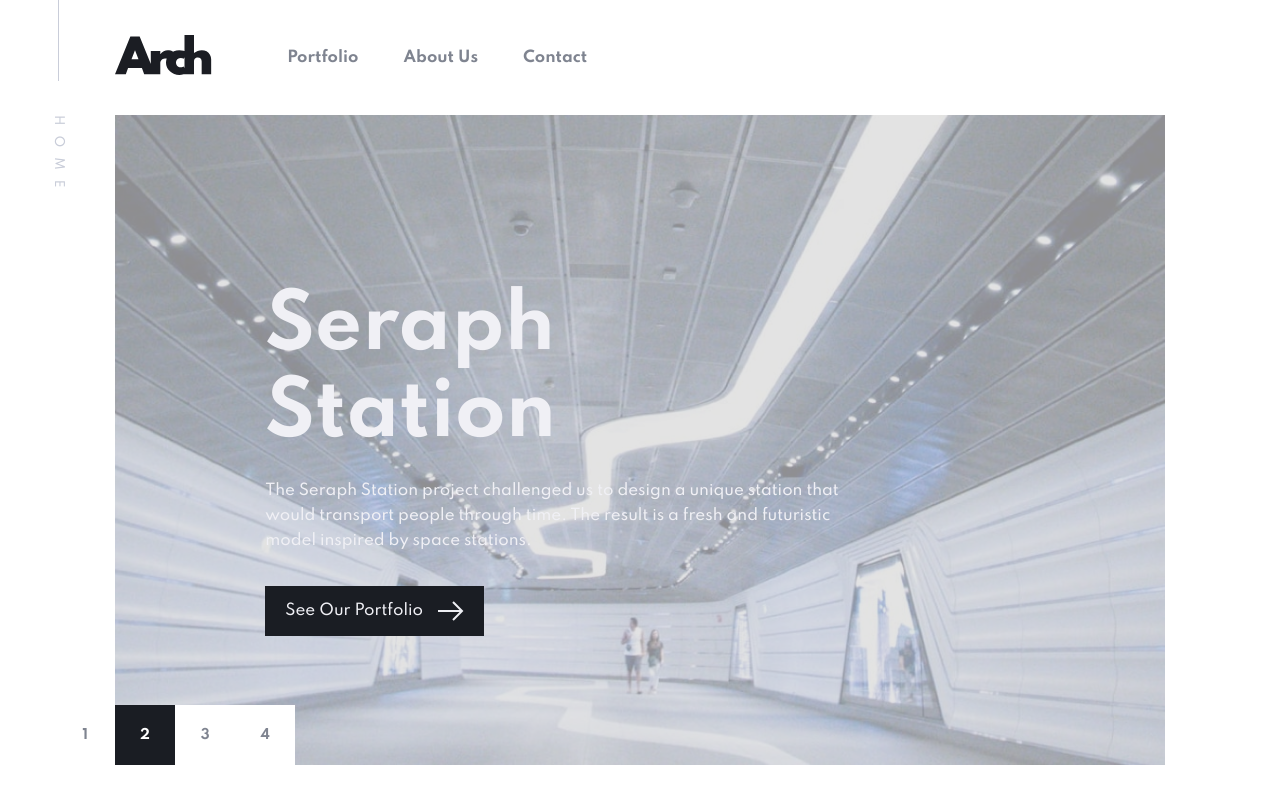
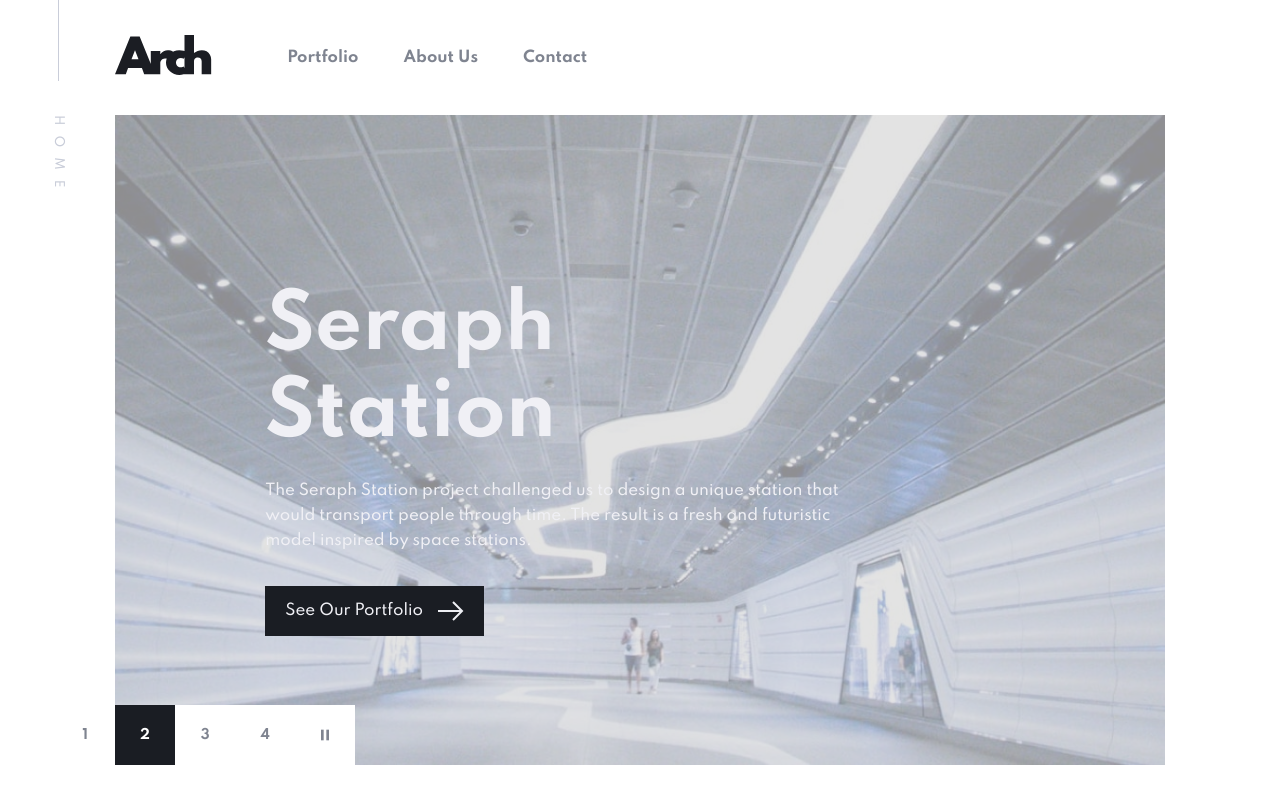
Before and after one commit to jskahmeyer/arch-studio, a React (Vite) app: page / in a window 1280 px wide. Shown: the top 800 px of the page. Built offline with nearby package versions, Linux system fonts and the light colour scheme.

Commit message:
Accessibility: Add pause control and reduced-motion support to hero carousel

```diff
--- a/src/components/home/Hero.tsx
+++ b/src/components/home/Hero.tsx
@@ -16,6 +16,9 @@ const lastIndex = heroSlides.length - 1
 
 const Hero = () => {
     const [current, setCurrent] = useState(0)
+    const [isPaused, setIsPaused] = useState(
+        () => window.matchMedia('(prefers-reduced-motion: reduce)').matches
+    )
     const { width } = useViewport()
 
     const getImage = (filename: string) => {
@@ -25,12 +28,14 @@ const Hero = () => {
     }
 
     useEffect(() => {
+        if (isPaused) return
+
         const timeoutID = setTimeout(() => {
             setCurrent(prev => (prev < lastIndex ? prev + 1 : 0))
         }, 6000)
 
         return () => clearTimeout(timeoutID)
-    }, [current])
+    }, [current, isPaused])
 
     return (
         <div className="homepage-hero">
@@ -59,6 +64,23 @@ const Hero = () => {
                             {id}
                     </button>
                 ))}
+                <button
+                    className="pagination-button pagination-toggle"
+                    aria-label={isPaused ? 'Play slideshow' : 'Pause slideshow'}
+                    aria-pressed={isPaused}
+                    onClick={() => setIsPaused(prev => !prev)}
+                >
+                    {isPaused ? (
+                        <svg width="16" height="16" viewBox="0 0 24 24" fill="currentColor" aria-hidden="true">
+                            <path d="M8 5v14l11-7z" />
+                        </svg>
+                    ) : (
+                        <svg width="16" height="16" viewBox="0 0 24 24" fill="currentColor" aria-hidden="true">
+                            <rect x="6" y="4" width="4" height="16" />
+                            <rect x="14" y="4" width="4" height="16" />
+                        </svg>
+                    )}
+                </button>
             </div>
         </div>
     )
--- a/src/sass/pages/_home.scss
+++ b/src/sass/pages/_home.scss
@@ -56,10 +56,12 @@
 
     .pagination {
         position: absolute;
+        display: flex;
         bottom: 0;
         left: -60px;
 
         .pagination-button {
+            flex-shrink: 0;
             background-color: white;
             color: $medium-gray;
             height: 60px;
@@ -78,6 +80,12 @@
                 background-color: $dark-blue;
                 color: white;
             }
+        }
+
+        .pagination-toggle {
+            display: flex;
+            align-items: center;
+            justify-content: center;
         }
 
         @media screen and (max-width: 755px) {
```
Also changed, not shown: src/setupTests.ts (+13 -0 lines), 1 other file (tests, documents, lock files or other folders).
